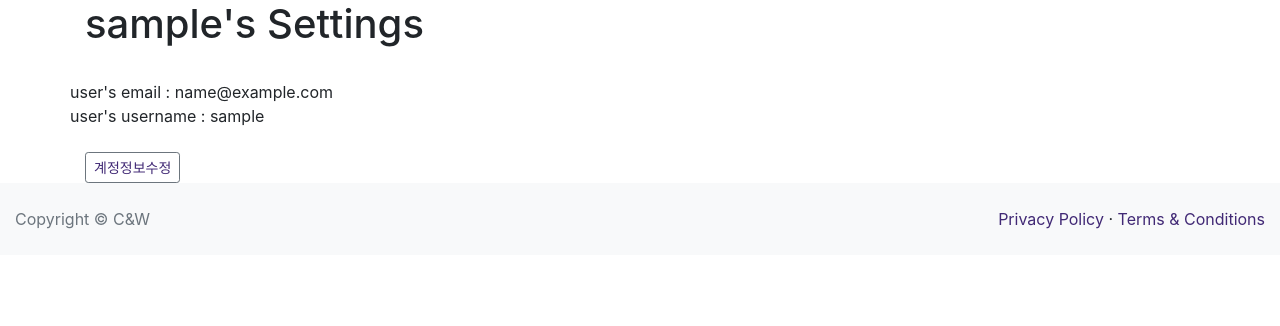
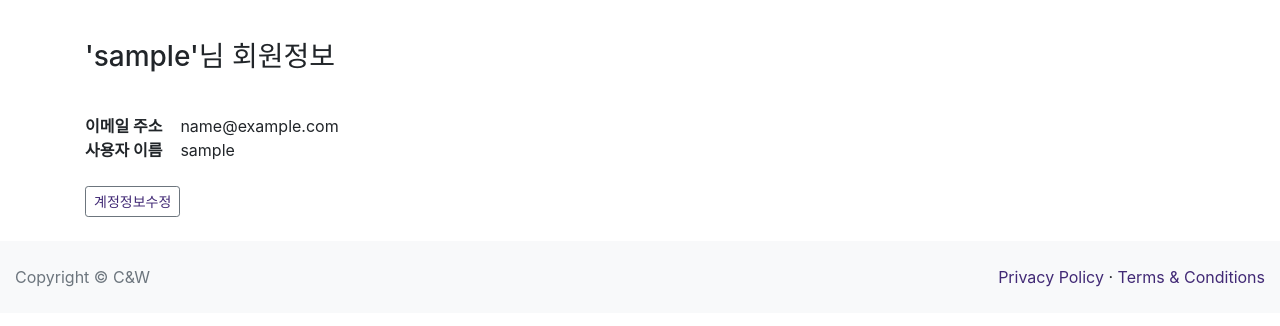
Before and after one commit to MinSeo-Ming/Classic_2021, a Django app: a page that uses classic/templates/common/user.html in a window 1280 px wide. Shown: the part 253-579 px from the top of the page. Run offline with Django 3.2, Linux system fonts and the light colour scheme; tables that the repository leaves empty hold one stand-in row (values such as "Sample post"); some libraries are stand-ins or nearby versions.

Commit message:
user.html modified

```diff
--- a/classic/templates/common/user.html
+++ b/classic/templates/common/user.html
@@ -1,19 +1,19 @@
 {% extends "base.html" %}
 {% block content %}
 <div class="container">
-<h1> {{ user.username }}'s Settings</h1>
+<p><br><h3> '{{ user.username }}'님 회원정보</h3></p>
    <br>
 
-    <div class="row">
+    <div>
 
-      user's email : {{ user.email }}<br>
-      user's username : {{ user.username }}<br>
+      <strong>이메일 주소</strong> &nbsp;&nbsp;&nbsp;{{ user.email }}<br>
+      <strong>사용자 이름</strong> &nbsp;&nbsp;&nbsp;{{ user.username }}<br>
 
     </div>
         <br>
 
     <div>
-        <a class="btn btn-sm btn-outline-secondary" href="{% url 'common:update' %}">계정정보수정</a>
+        <a class="btn btn-sm btn-outline-secondary" href="{% url 'common:update' %}">계정정보수정</a><br></br>
     </div>
 </div>
-{%endblock%}
+{% endblock %}
```
